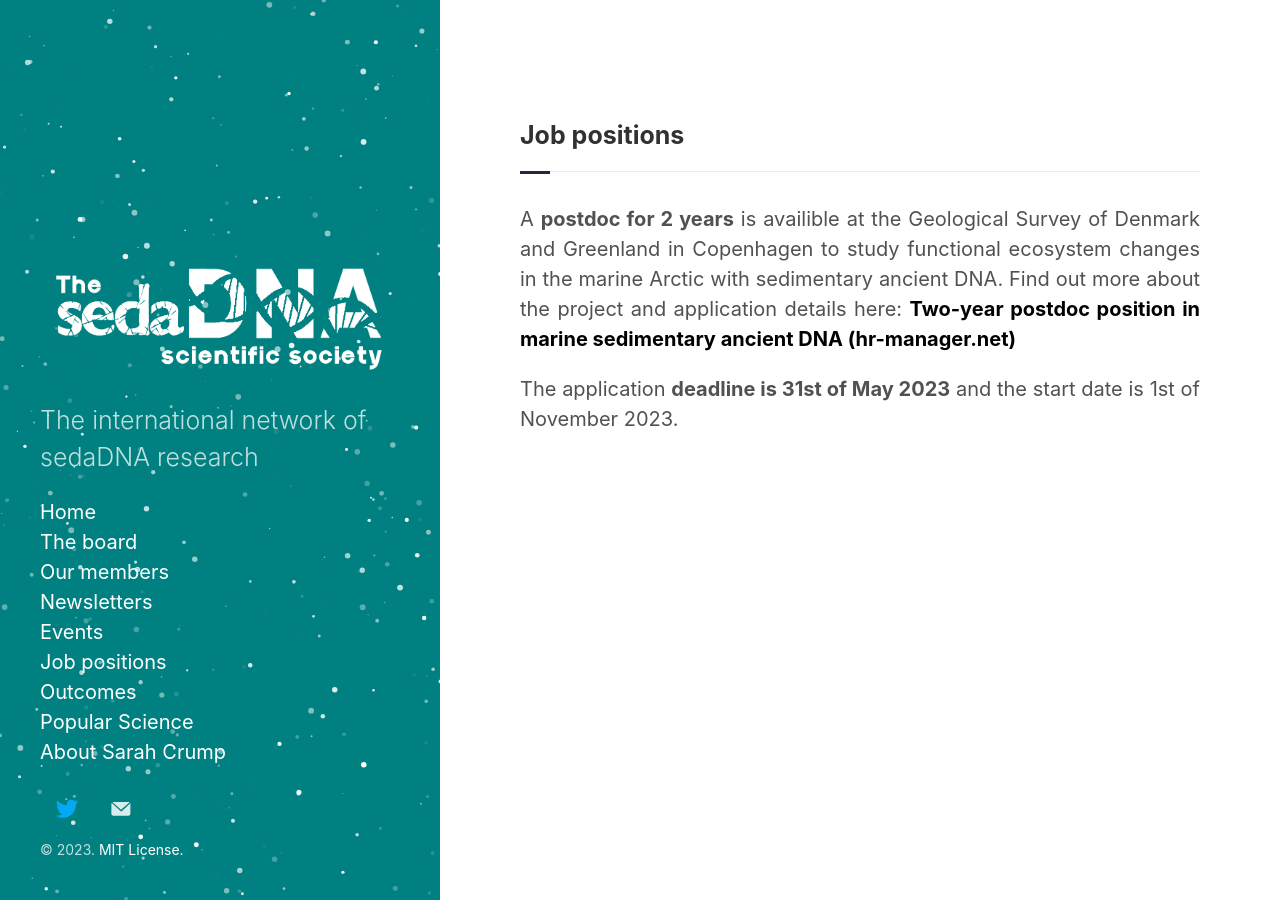
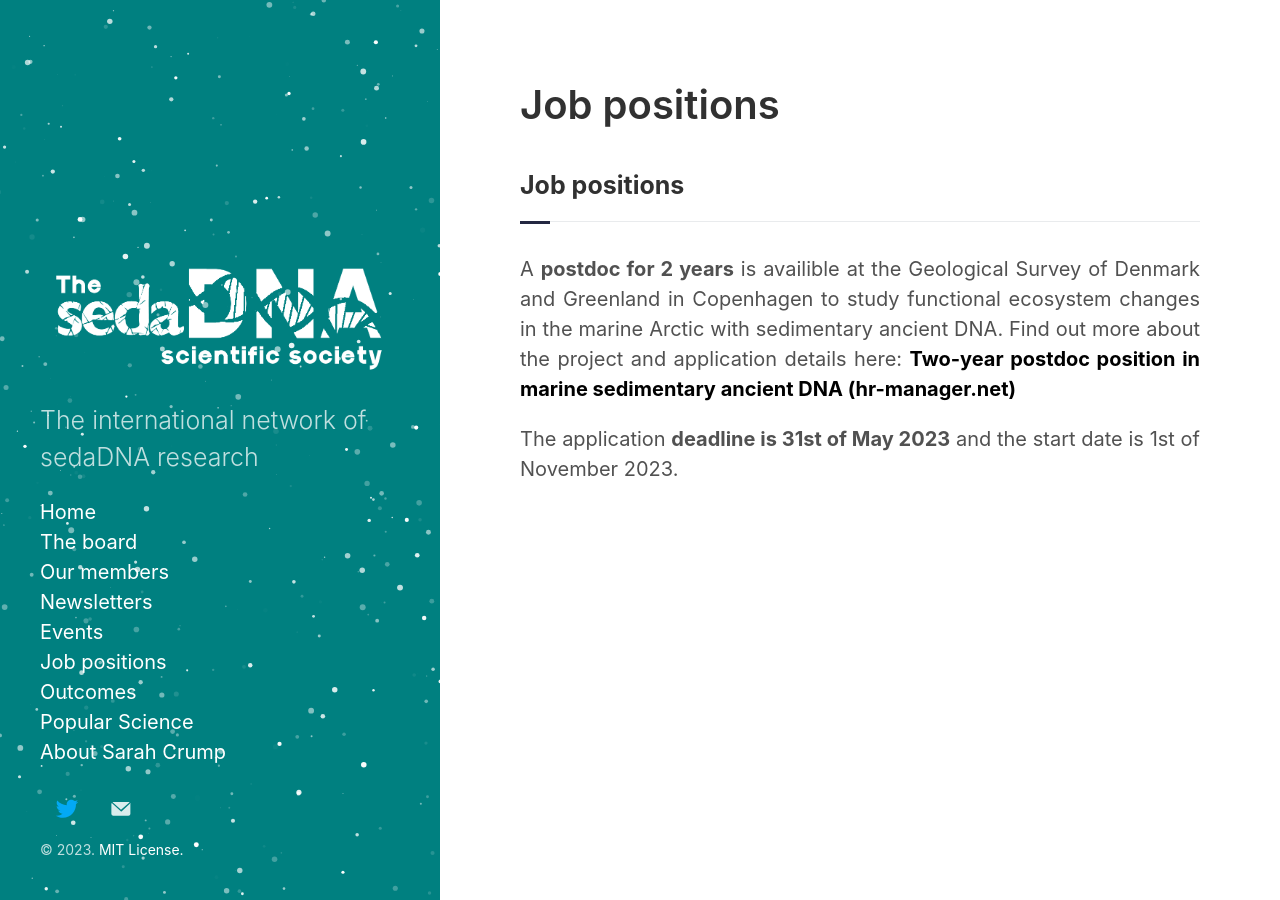
Before and after one commit to sedadna/sedadna.github.io, a Jekyll site: the page built from category/positions.md, in a window 1280 px wide. Built offline with Jekyll 4.4.1, drawn with Linux system fonts in a browser that asks for light colours.

Commit message:
Update positions.md

```diff
--- a/category/positions.md
+++ b/category/positions.md
@@ -1,7 +1,9 @@
 ---
 layout: category
+title: Job positions
 ---
 
+<div class="section">
 <div class="intro">
 <h3 class="section-title underline">Job positions</h3>
 
```
